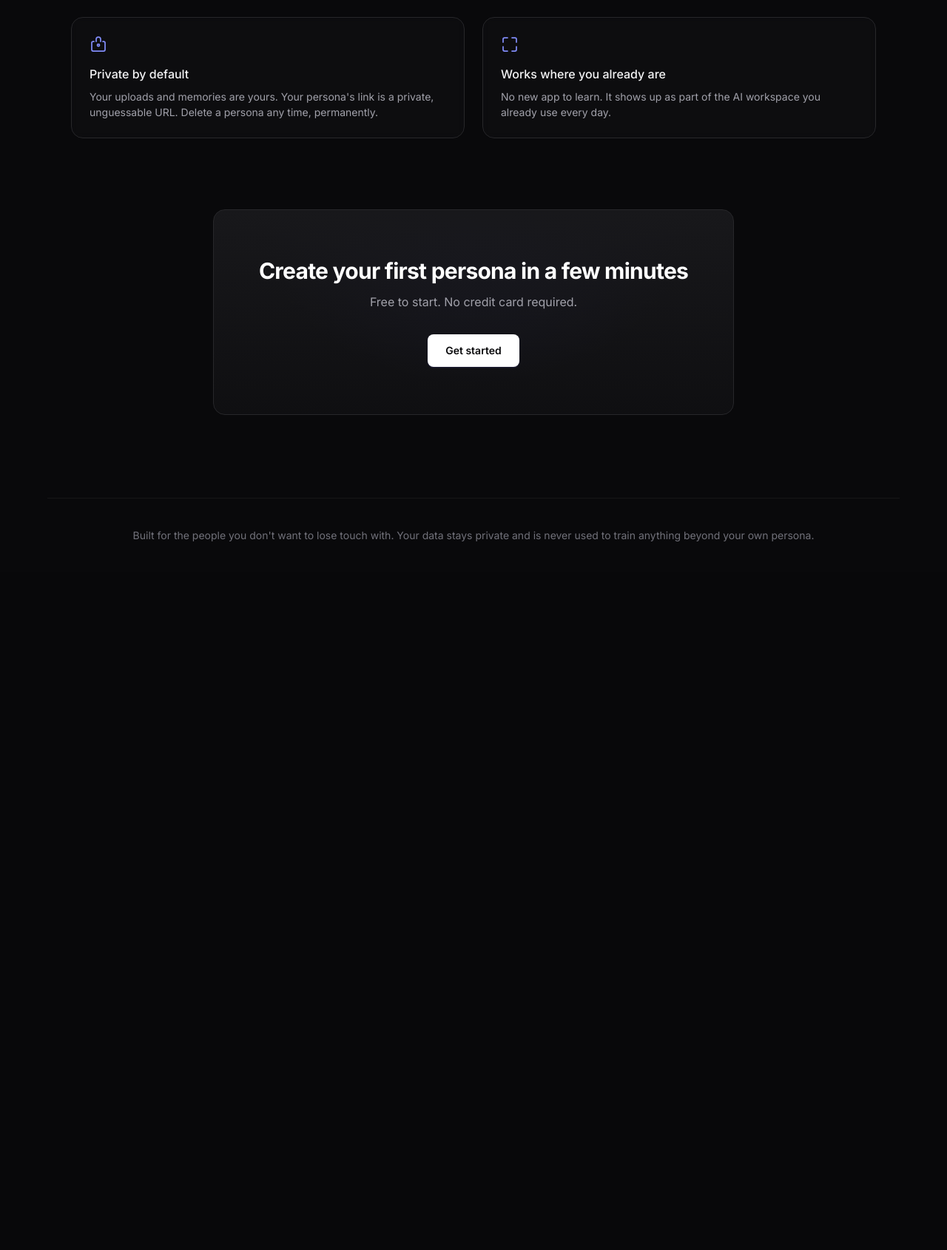
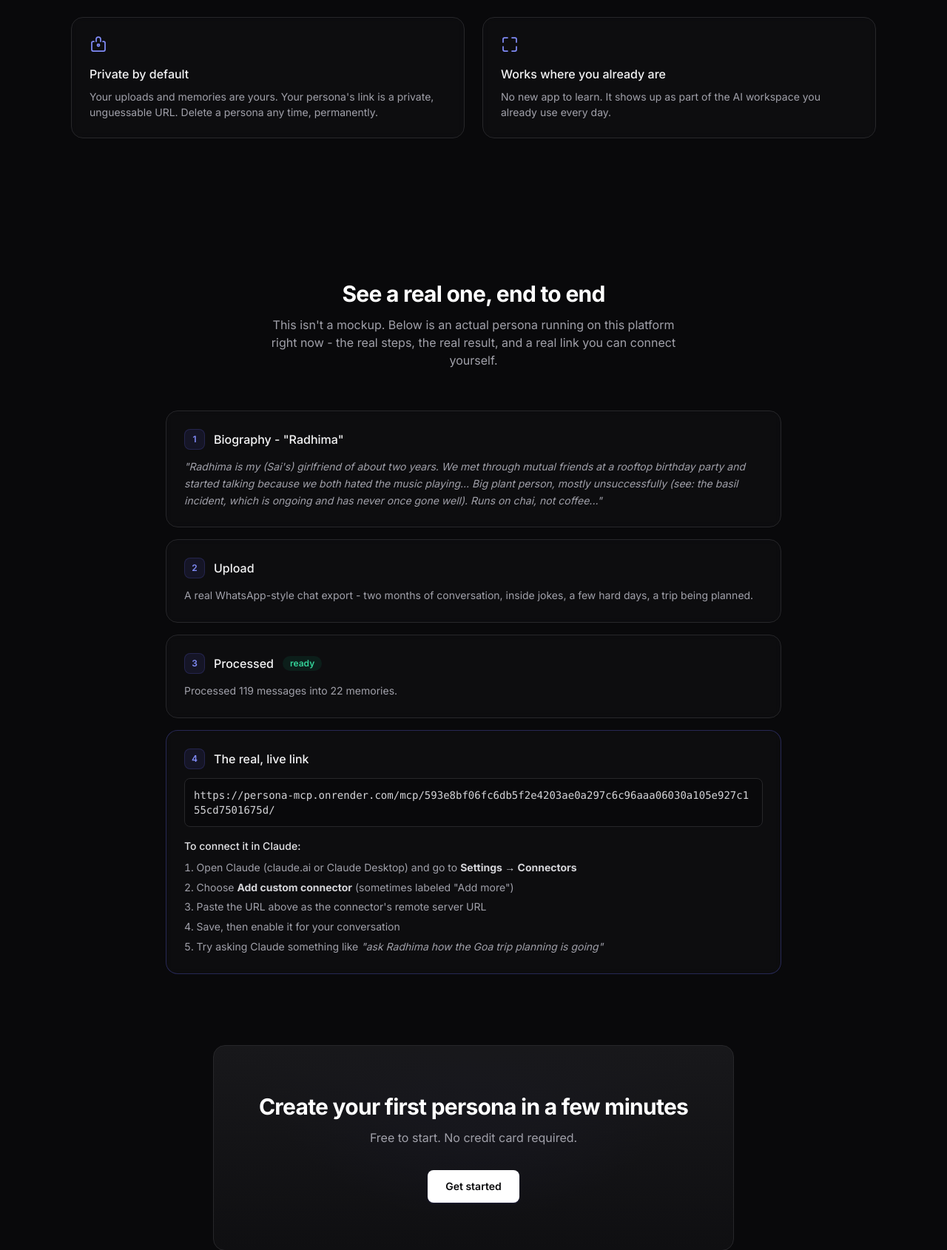
Before and after one commit to jashwanthsai678/persona_mcp, a FastAPI app: page / in a window 1280 px wide. Shown: the part 1571-3261 px from the top of the page at 74% size. Before the commit the page ends 2303 px from the top, so only its background shows below. Run offline with FastAPI, Linux system fonts and the light colour scheme; parts of the project's set-up code (start-up, migrations or seed data) failed here and were passed over; some libraries are stand-ins or nearby versions.

Commit message:
Add real working-example section to landing page
Shows the actual Radhima persona's bio, processing result, and real live
MCP link (now safe to publish since ask_persona no longer costs us anything
per call), plus step-by-step instructions for connecting it in Claude -
the Phase 5 demo walkthrough, built from a genuinely verified example
rather than a mockup.

Co-Authored-By: Claude Sonnet 5 <noreply@anthropic.com>

```diff
--- a/webapp/templates/landing.html
+++ b/webapp/templates/landing.html
@@ -146,6 +146,65 @@
     </div>
   </section>
 
+  <!-- Live example / demo walkthrough -->
+  <section class="max-w-4xl mx-auto px-4 sm:px-6 lg:px-8 py-24">
+    <div class="text-center mb-14">
+      <h2 class="text-3xl font-bold tracking-tight text-white mb-3">See a real one, end to end</h2>
+      <p class="text-zinc-400 max-w-xl mx-auto">This isn't a mockup. Below is an actual persona running on
+        this platform right now - the real steps, the real result, and a real link you can connect yourself.</p>
+    </div>
+
+    <div class="space-y-4">
+      <div class="card-hover rounded-2xl border border-zinc-800 bg-zinc-900/30 backdrop-blur-sm p-6">
+        <div class="flex items-center gap-3 mb-3">
+          <span class="flex items-center justify-center w-7 h-7 rounded-lg bg-indigo-500/10 text-indigo-400 text-xs font-semibold border border-indigo-500/20">1</span>
+          <h3 class="text-zinc-100 font-medium">Biography - "Radhima"</h3>
+        </div>
+        <p class="text-zinc-400 text-sm leading-relaxed italic">
+          "Radhima is my (Sai's) girlfriend of about two years. We met through mutual friends at a
+          rooftop birthday party and started talking because we both hated the music playing...
+          Big plant person, mostly unsuccessfully (see: the basil incident, which is ongoing and
+          has never once gone well). Runs on chai, not coffee..."
+        </p>
+      </div>
+
+      <div class="card-hover rounded-2xl border border-zinc-800 bg-zinc-900/30 backdrop-blur-sm p-6">
+        <div class="flex items-center gap-3 mb-3">
+          <span class="flex items-center justify-center w-7 h-7 rounded-lg bg-indigo-500/10 text-indigo-400 text-xs font-semibold border border-indigo-500/20">2</span>
+          <h3 class="text-zinc-100 font-medium">Upload</h3>
+        </div>
+        <p class="text-zinc-400 text-sm leading-relaxed">A real WhatsApp-style chat export - two months of
+          conversation, inside jokes, a few hard days, a trip being planned.</p>
+      </div>
+
+      <div class="card-hover rounded-2xl border border-zinc-800 bg-zinc-900/30 backdrop-blur-sm p-6">
+        <div class="flex items-center gap-3 mb-3">
+          <span class="flex items-center justify-center w-7 h-7 rounded-lg bg-indigo-500/10 text-indigo-400 text-xs font-semibold border border-indigo-500/20">3</span>
+          <h3 class="text-zinc-100 font-medium">Processed</h3>
+          <span class="inline-block px-2.5 py-0.5 rounded-full text-xs font-semibold bg-emerald-500/10 text-emerald-400">ready</span>
+        </div>
+        <p class="text-zinc-400 text-sm leading-relaxed">Processed 119 messages into 22 memories.</p>
+      </div>
+
+      <div class="card-hover rounded-2xl border border-indigo-500/30 bg-zinc-900/30 backdrop-blur-sm p-6">
+        <div class="flex items-center gap-3 mb-3">
+          <span class="flex items-center justify-center w-7 h-7 rounded-lg bg-indigo-500/10 text-indigo-400 text-xs font-semibold border border-indigo-500/20">4</span>
+          <h3 class="text-zinc-100 font-medium">The real, live link</h3>
+        </div>
+        <code class="block p-3 rounded-lg bg-zinc-950 border border-zinc-800 text-zinc-300 text-sm break-all mb-4">https://persona-mcp.onrender.com/mcp/593e8bf06fc6db5f2e4203ae0a297c6c96aaa06030a105e927c155cd7501675d/</code>
+
+        <h4 class="text-zinc-200 font-medium text-sm mb-2">To connect it in Claude:</h4>
+        <ol class="text-zinc-400 text-sm leading-relaxed list-decimal list-inside space-y-1">
+          <li>Open Claude (claude.ai or Claude Desktop) and go to <strong class="text-zinc-300">Settings → Connectors</strong></li>
+          <li>Choose <strong class="text-zinc-300">Add custom connector</strong> (sometimes labeled "Add more")</li>
+          <li>Paste the URL above as the connector's remote server URL</li>
+          <li>Save, then enable it for your conversation</li>
+          <li>Try asking Claude something like <em>"ask Radhima how the Goa trip planning is going"</em></li>
+        </ol>
+      </div>
+    </div>
+  </section>
+
   <!-- CTA band -->
   <section class="max-w-3xl mx-auto px-4 sm:px-6 lg:px-8 pb-28">
     <div class="relative rounded-2xl border border-zinc-800 bg-gradient-to-b from-zinc-900 to-zinc-900/40 text-center px-8 py-16 overflow-hidden">
```
